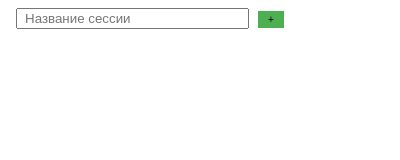
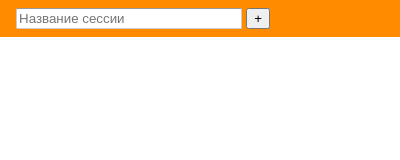
Before and after one commit to Olfy20/TabSaver, a browser extension: page popup.html in a window 400 px wide. Drawn offline with Linux system fonts and the light colour scheme.

Commit message:
css styles update

```diff
--- a/popup.css
+++ b/popup.css
@@ -1,7 +1,7 @@
 body {
     width: 300px;
     overflow-x: hidden;
-    font-family: Consolas, sans-serif;
+    font-family: Tahoma, sans-serif;
     font-size: 13px;
     color: #4a4a4a;
     margin-top: 50px;
@@ -9,6 +9,7 @@ body {
 
 header {
     font-size: 15px;
+    background-color: #FF8C00;
     color: #ffffff;
     padding: 8px 16px;
     position: fixed;
@@ -30,6 +31,7 @@ header input {
 header a {
     margin: 0 0 0 6px;
     text-decoration: none;
+    color: #ffffff;
     font-size: 18px;
 }
 
@@ -39,13 +41,24 @@ label {
     text-align: left;
 }
 
-header button {
-    background-color: #4CAF50; /* Green */
-    border: none;
-    color: black;
-    padding: 3px 10px;
-    text-align: center;
-    text-decoration: none;
-    display: inline-block;
-    font-size: 10px;
+input[type="text"] {
+    width: 220px;
+    margin: 0;
+    padding: 2px;
+    border: 1px solid;
+    border-color: #999 #ccc #ccc;
+    border-radius: 2px;
 }
+
+input[type="button"] {
+    padding: 6px 16px;
+    border: 0;
+    border-radius: 2px;
+    cursor: pointer;
+    background: #33B5E5;
+    color: #fff;
+}
+
+input[type="button"].cancel {
+    background: #cccccc;
+}
```
